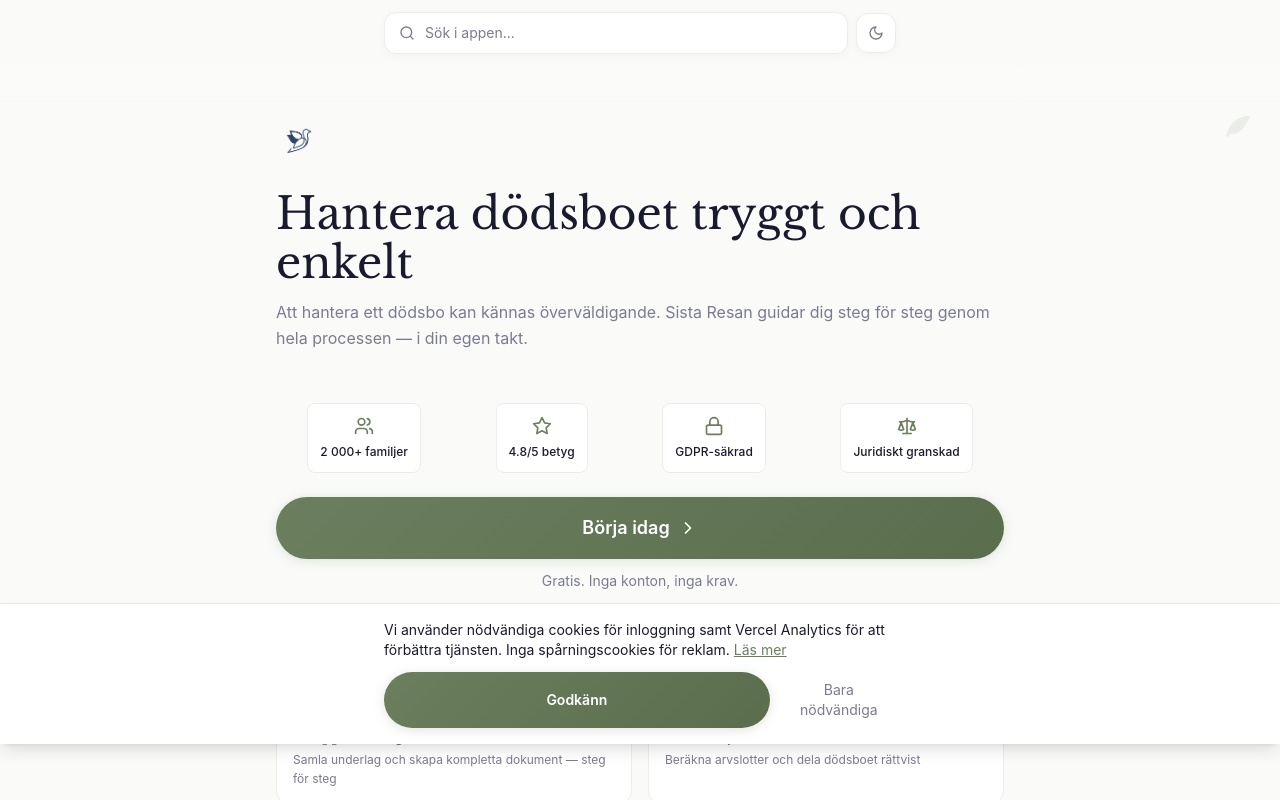
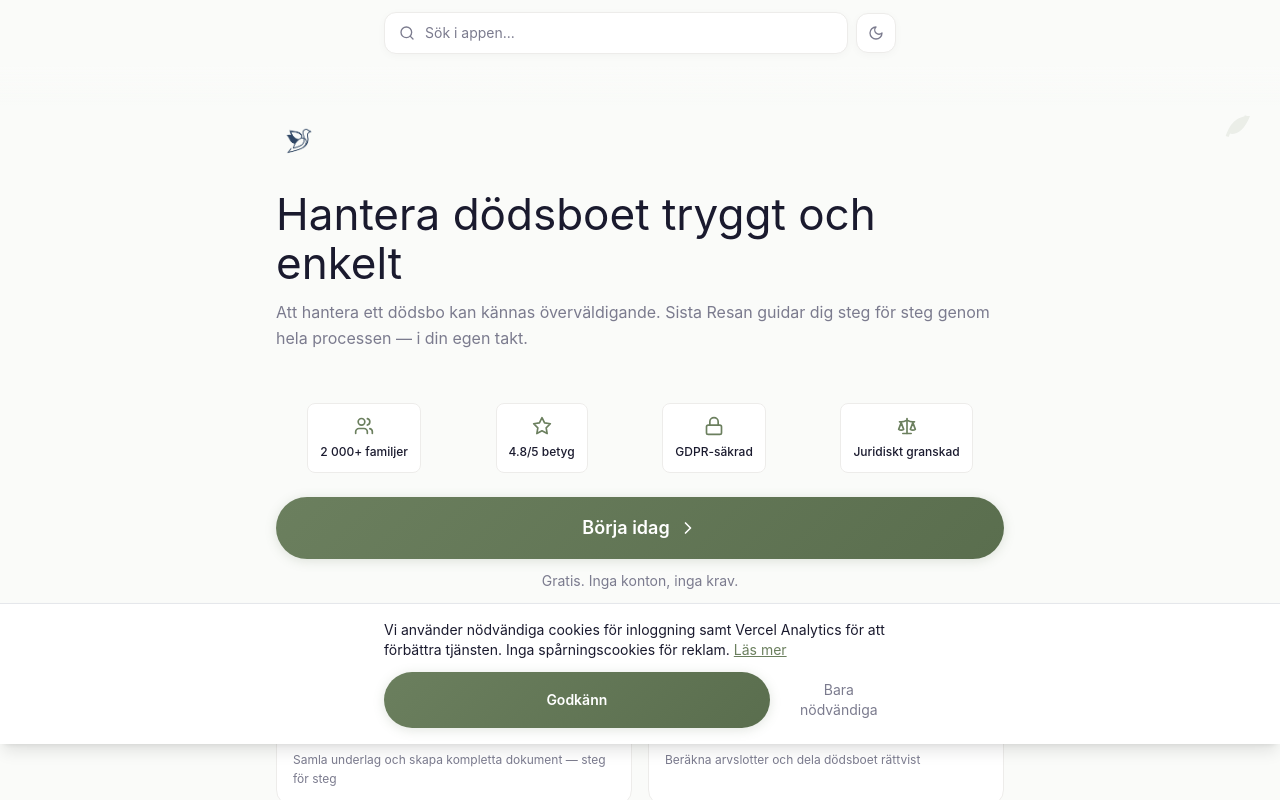
Before and after one commit to arhongbt/db, a Next.js app: page / in a window 1280 px wide. Shown: the top 800 px of the page. Built offline with nearby package versions, Linux system fonts and the light colour scheme; no server answers.

Commit message:
fix: länkar, fonter, checkbox, fritidshus/sommarstuga

```diff
--- a/src/app/krypto-guide/page.tsx
+++ b/src/app/krypto-guide/page.tsx
@@ -1,5 +1,6 @@
 'use client';
 
+import Link from 'next/link';
 import { useLanguage } from '@/lib/i18n';
 import {
   AlertTriangle,
@@ -288,12 +289,12 @@ export default function KryptoGuidePage() {
         <p className="text-sm text-primary/80 mb-4">
           {t('Kryptohantering kan vara komplicerad. Kontakta en jurist eller teknisk expert om du är osäker.', 'Cryptocurrency management can be complicated. Contact a lawyer or technical expert if you are unsure.')}
         </p>
-        <a
+        <Link
           href="/juridisk-hjalp"
           className="inline-flex items-center gap-2 px-4 py-2.5 rounded-[24px] bg-accent text-white font-medium text-sm hover:opacity-90 transition-opacity"
         >
           {t('Juridisk hjälp', 'Legal Help')} <ArrowRight className="w-4 h-4" />
-        </a>
+        </Link>
       </div>
 
     </div>
--- a/src/app/page.tsx
+++ b/src/app/page.tsx
@@ -186,40 +186,46 @@ export default function LandingPage() {
               icon: FileText,
               title: t('Bouppteckning', 'Estate inventory'),
               desc: t('Samla underlag och skapa kompletta dokument — steg för steg', 'Gather documents and create complete inventories — step by step'),
+              href: '/bouppteckning',
             },
             {
               icon: Calculator,
               title: t('Arvskalkylator', 'Inheritance calculator'),
               desc: t('Beräkna arvslotter och dela dödsboet rättvist', 'Calculate inheritance shares and divide the estate fairly'),
+              href: '/arvskalkylator',
             },
             {
               icon: Users,
               title: t('Bodelning', 'Estate division'),
               desc: t('Hantera bodelning mellan arvingar med juridisk vägledning', 'Manage estate distribution with legal guidance'),
+              href: '/bodelning',
             },
             {
               icon: MessageSquare,
               title: t('AI-jurist Mike Ross', 'AI lawyer Mike Ross'),
               desc: t('Fråga juridiska frågor och få svar på enkel svenska', 'Ask legal questions and get answers in plain Swedish'),
+              href: '/juridisk-hjalp',
             },
             {
               icon: Zap,
               title: t('Dokumentskanner', 'Document scanner'),
               desc: t('Läs in kvitton och handlingar direkt från din telefon', 'Scan receipts and documents directly from your phone'),
+              href: '/skanner',
             },
             {
               icon: Users,
               title: t('Samarbete', 'Collaboration'),
               desc: t('Dela information säkert med andra arvingar', 'Share information securely with other heirs'),
+              href: '/samarbete',
             },
           ].map((feature) => (
-            <div key={feature.title} className="rounded-2xl border p-4 hover:shadow-md transition-shadow" style={{ background: 'var(--bg-card)', borderColor: 'var(--border)' }}>
+            <Link key={feature.title} href={feature.href} className="rounded-2xl border p-4 hover:shadow-md transition-shadow block" style={{ background: 'var(--bg-card)', borderColor: 'var(--border)' }}>
               <div className="w-10 h-10 rounded-xl flex items-center justify-center mb-2" style={{ background: 'var(--accent-soft)' }}>
                 <feature.icon className="w-5 h-5 text-[#6B7F5E]" />
               </div>
-              <h3 className="font-display text-primary text-sm mb-1">{feature.title}</h3>
+              <h3 className="font-semibold text-primary text-sm mb-1">{feature.title}</h3>
               <p className="text-xs text-muted leading-relaxed">{feature.desc}</p>
-            </div>
+            </Link>
           ))}
         </div>
       </section>
--- a/src/app/uppgifter/page.tsx
+++ b/src/app/uppgifter/page.tsx
@@ -310,10 +310,11 @@ function UppgifterContent() {
                 >
                   <button
                     onClick={() => toggleStatus(task)}
-                    className="flex items-start gap-3 w-full text-left"
+                    className="flex-shrink-0 mt-0.5"
                     aria-label={`Markera ${task.title} som ${task.status === 'klar' ? 'oavslutad' : 'slutförd'}`}
                   >
                     {statusIcon(task.status)}
+                  </button>
                   <div className="flex-1 min-w-0">
                     <p
                       className={`font-display text-[15px] ${
@@ -343,7 +344,6 @@ function UppgifterContent() {
                         href={task.externalUrl}
                         target="_blank"
                         rel="noopener noreferrer"
-                          onClick={(e) => e.stopPropagation()}
                         className="inline-flex items-center gap-1 text-xs text-accent mt-1 underline underline-offset-2 hover:text-accent-dark"
                       >
                         <ExternalLink className="w-3 h-3" />
@@ -351,7 +351,6 @@ function UppgifterContent() {
                       </a>
                     )}
                   </div>
-                  </button>
 
                   {/* Assignee indicator */}
                   <div className="relative">
--- a/src/components/CookieBanner.tsx
+++ b/src/components/CookieBanner.tsx
@@ -1,6 +1,7 @@
 'use client';
 
 import { useState, useEffect } from 'react';
+import Link from 'next/link';
 
 export function CookieBanner() {
   const [visible, setVisible] = useState(false);
@@ -31,9 +32,9 @@ export function CookieBanner() {
         <p className="text-sm text-primary mb-3">
           Vi använder nödvändiga cookies för inloggning samt Vercel Analytics för att förbättra
           tjänsten. Inga spårningscookies för reklam.{' '}
-          <a href="/integritetspolicy" className="text-accent underline">
+          <Link href="/integritetspolicy" className="text-accent underline">
             Läs mer
-          </a>
+          </Link>
         </p>
         <div className="flex gap-3">
           <button
--- a/src/types/dodsbo.ts
+++ b/src/types/dodsbo.ts
@@ -302,6 +302,7 @@ export type TillgangType =
   | 'villa'
   | 'jordbruksfastighet'
   | 'fritidshus'
+  | 'sommarstuga'
   | 'bil'
   | 'aktier_fonder'
   | 'kryptovalutor'
--- a/tailwind.config.ts
+++ b/tailwind.config.ts
@@ -35,7 +35,7 @@ const config: Config = {
       },
       fontFamily: {
         sans: ['-apple-system', 'system-ui', 'Segoe UI', 'Helvetica', 'Arial', 'sans-serif'],
-        display: ['Libre Baskerville', 'Georgia', 'Cambria', 'serif'],
+        display: ['-apple-system', 'system-ui', 'Segoe UI', 'Helvetica', 'Arial', 'sans-serif'],
       },
       fontSize: {
         // WCAG 2.1 AA — 16pt minimum body text
```
Also changed, not shown: src/app/tillgangar/page.tsx (+8 -6 lines). Lines whose indentation alone changed are shown as unchanged.
